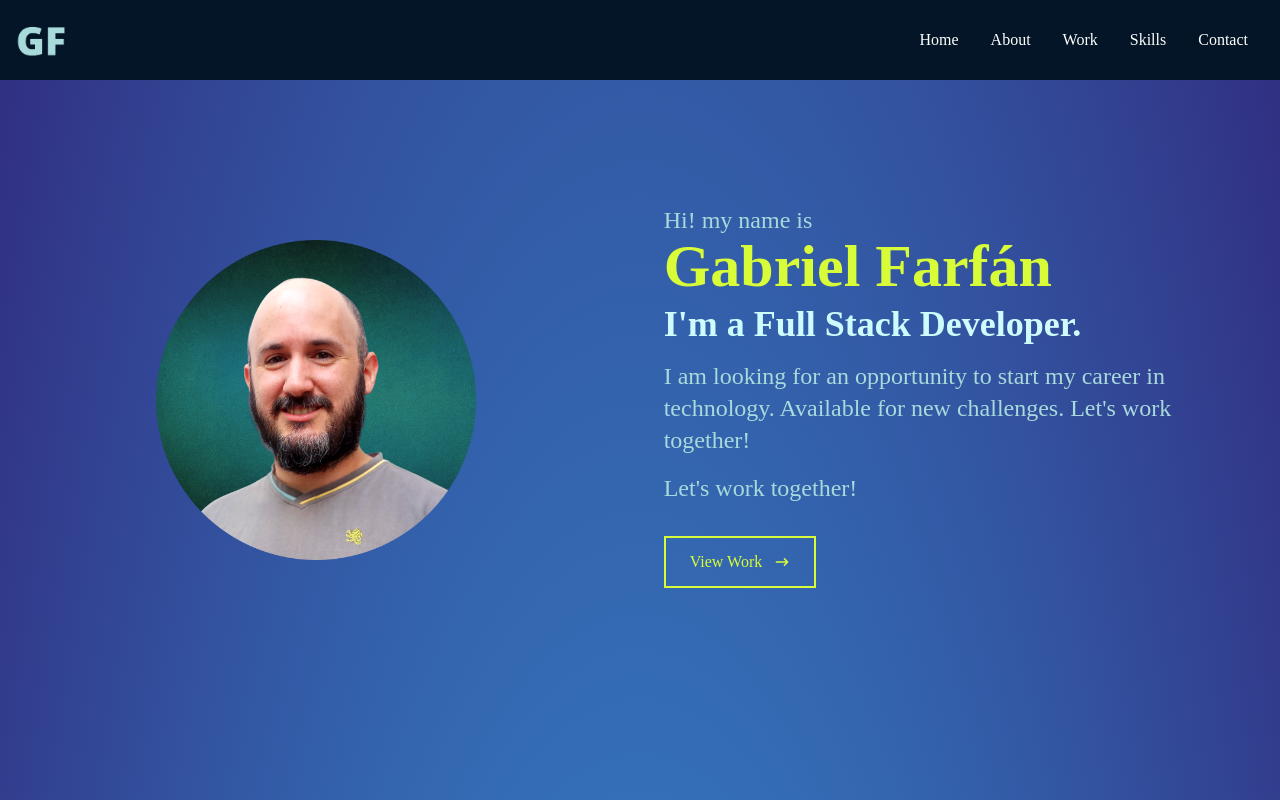
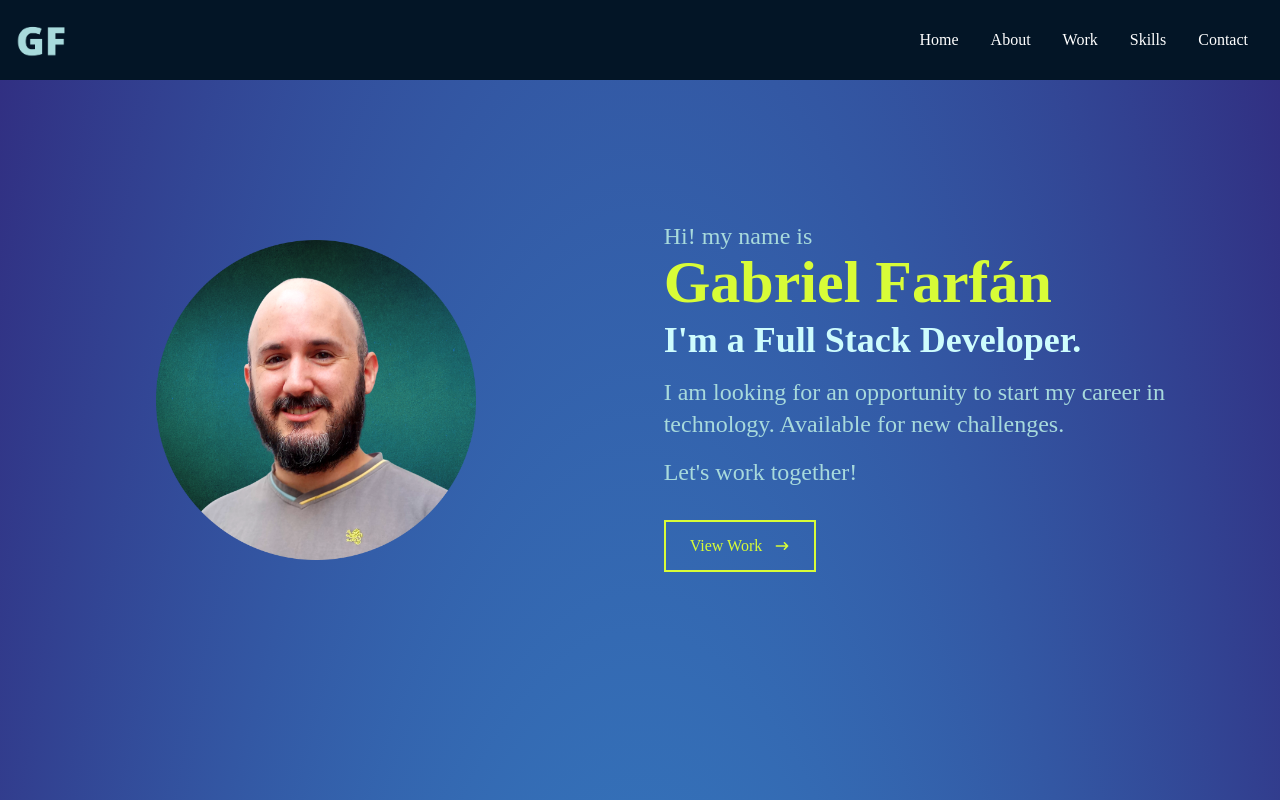
Before and after one commit to gabriel-farfan/portfolio, a React (Create React App) app: page / in a window 1280 px wide. Shown: the top 800 px of the page. Built offline with nearby package versions, Linux system fonts and the light colour scheme.

Commit message:
Correction

```diff
--- a/src/components/Home.jsx
+++ b/src/components/Home.jsx
@@ -25,7 +25,7 @@ const Home = () => {
         </h2>
         <p className="text-xl md:text-2xl text-[#A8DADC] py-2 max-w-[700px]">
           I am looking for an opportunity to start my career in technology.
-          Available for new challenges. Let's work together!
+          Available for new challenges.
         </p>
         <p className="text-xl md:text-2xl text-[#A8DADC] py-2 max-w-[700px]">
           Let's work together!
```
